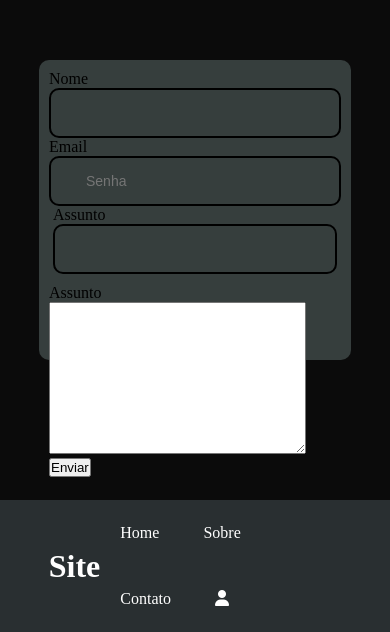
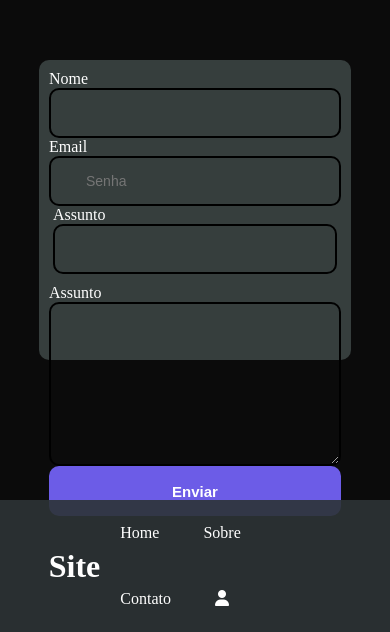
Before and after one commit to JonJonsx/SiteIndividual, a plain HTML site: page pages/contact.html in a window 390 px wide. Shown: the part 212-844 px from the top of the page. Drawn offline with Linux system fonts and the light colour scheme.

Commit message:
tabanho de fomulario de cadastro adicionado

```diff
--- a/css/form.css
+++ b/css/form.css
@@ -4,6 +4,7 @@
     padding: 0;
 }
 body{
+    color: #fff;
     background-color: #0b0b0b;
     font-family: serif,Helvetica, sans-serif;
 }
@@ -11,6 +12,7 @@ section{
     width: 100%;
     height: 100vh;
 }
+
 .section-form,
 .section-form .container{
     display: flex;
@@ -23,7 +25,7 @@ section{
 .section-form .content{
     background-color: #363e3d;
     width: 32%;
-    height: auto;
+    /* height: auto; */
     min-width: 300px;
     display: flex;
     flex-wrap: wrap;
@@ -31,6 +33,9 @@ section{
     justify-content: center;
     padding: 10px;
     border-radius: 10px;
+}
+.section-contact .content{
+    min-width: 40%;
 }
 form{
     /* background-color: darkorange; */
@@ -46,13 +51,15 @@ form{
     color:red;
 }
 form input{
+    height: 50px;
+}
+form input, form textarea{
     position: relative;
     display: block;
     padding-left: 35px;
     background-color: transparent;
     color: #fff;
     font-size: 14px;
-    height: 50px;
     width: 100%;
     border-radius: 10px;
     border: solid 2px black;
@@ -64,7 +71,7 @@ form input:focus{
 .content form .text-link{
     margin: 0 4px 10px;
 }
-.btn-login{
+.btn{
     width: 100%;
     height: 50px;
     font-size: 15px;
@@ -88,6 +95,9 @@ form input:focus{
         justify-content: center;
         flex-wrap: wrap;
     }
+    .section-contact .content{
+        min-width: 90%;
+    }
 }
 @media (max-width : 780px){
     .section-form .container{
```
